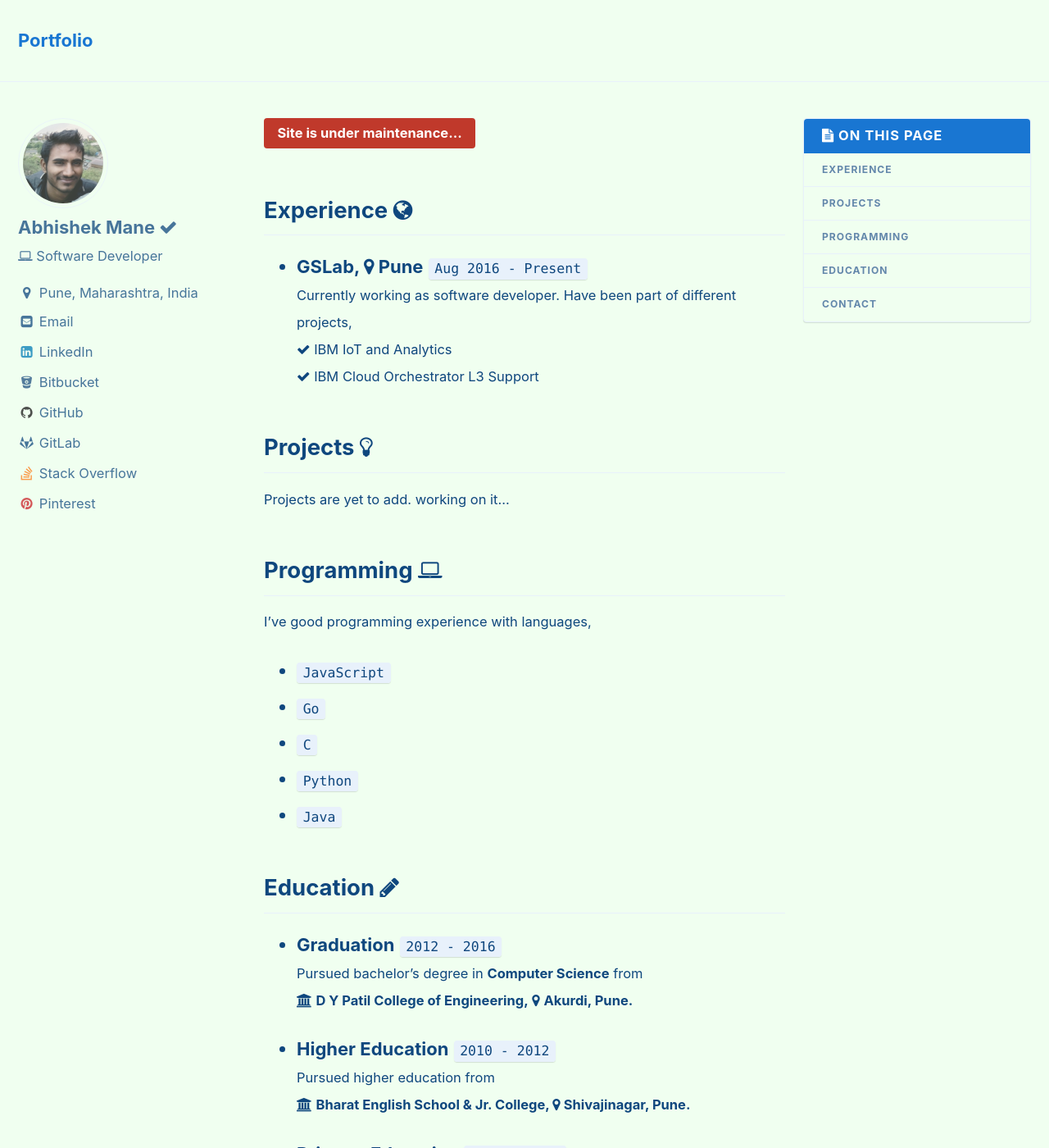
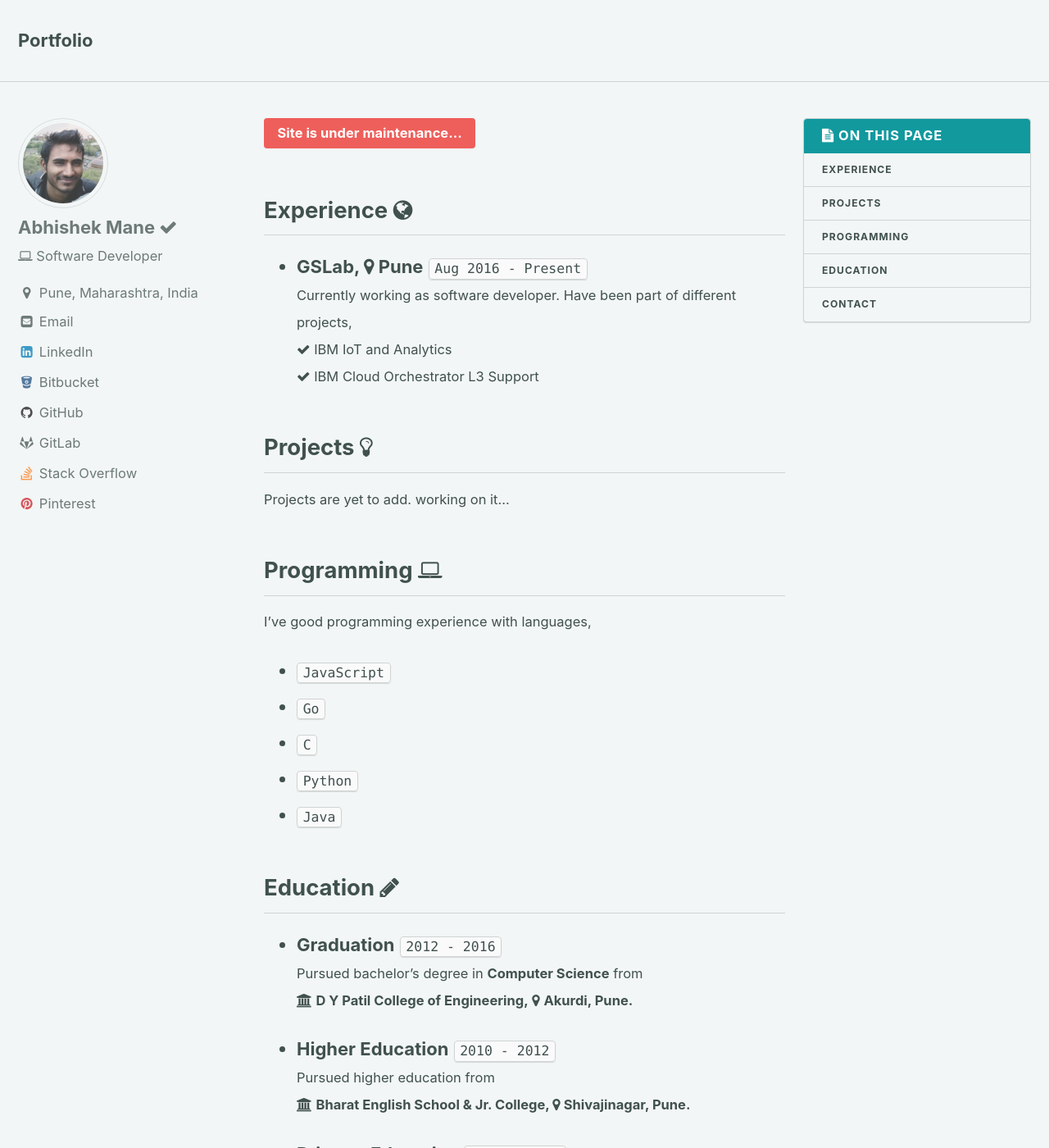
Before and after one commit to abhishek-mane/mint-theme, a Jekyll site: the page built from index.md, in a window 1280 px wide and 1400 px high. Shown: the whole window at 82% size. Built offline with Jekyll 4.4.1, drawn with Linux system fonts in a browser that asks for light colours.

Commit message:
:heavy_check_mark:

```diff
--- a/_config.yml
+++ b/_config.yml
@@ -5,7 +5,7 @@
 # For technical reasons, this file is *NOT* reloaded automatically when you use
 # `jekyll serve`. If you change this file, please restart the server process.
 
-minimal_mistakes_skin    : "aqua" # "air", "contrast", neon", "mint", "default"
+minimal_mistakes_skin    : "mint" # "air", "contrast", neon", "mint", "default"
 
 # Site Settings
 locale                   : "en"
```
